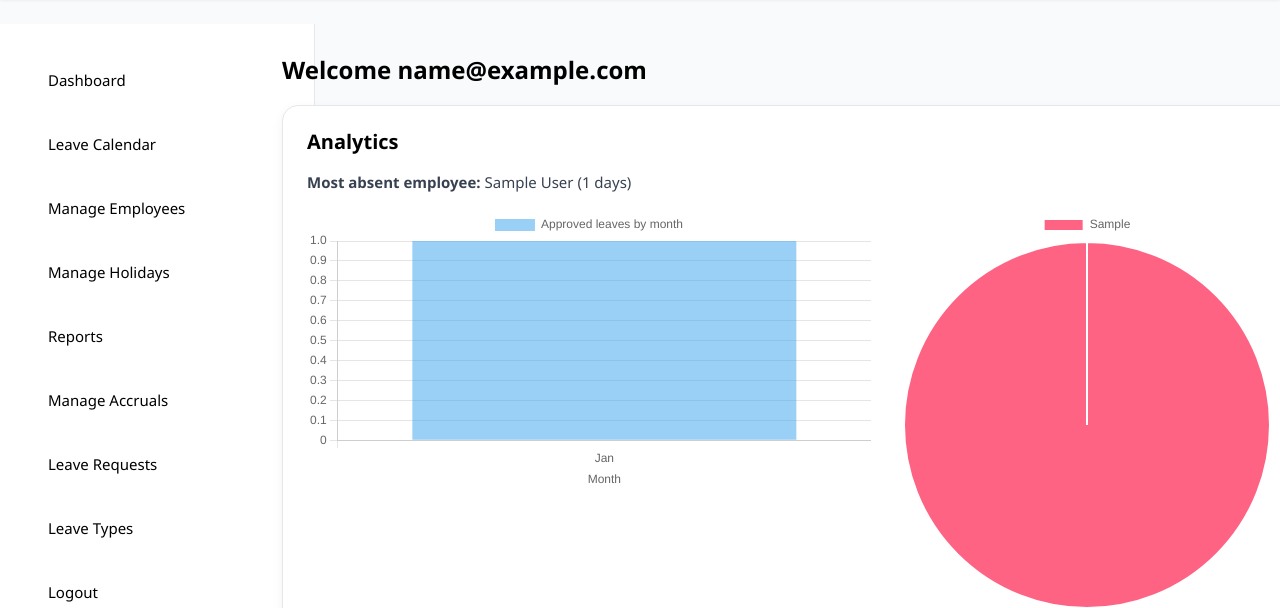
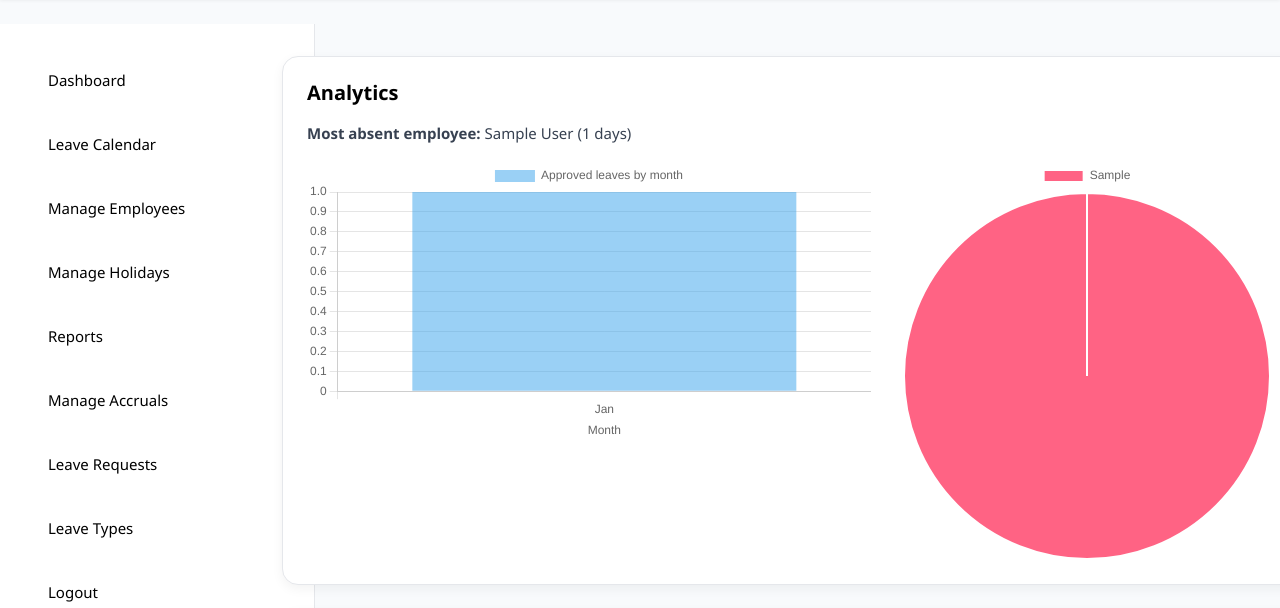
Before and after one commit to UsherBeyo/capstone, a PHP site: page /views/dashboard.php in a window 1280 px wide. Shown: the part 81-689 px from the top of the page. Run offline with PHP 8.4, Linux system fonts and the light colour scheme; the visitor is signed in with stand-in values (Sample User, id 1); tables that the repository leaves empty or names only in its code hold one stand-in row (values such as "Sample post"); grey boxes marked "Sample" are stand-in pictures.

Commit message:
JP UPDATE

```diff
--- a/views/dashboard.php
+++ b/views/dashboard.php
@@ -34,7 +34,7 @@ if ($role === 'employee') {
 <?php include __DIR__ . '/partials/sidebar.php'; ?>
 
 <div class="content">
-    <h2>Welcome <?= htmlspecialchars($userName); ?></h2>
+
 
     <?php if(!empty($_SESSION['message'])): ?>
         <div class="card" style="padding:10px; border:1px solid var(--primary-hover); background:#f0faff;">
```
